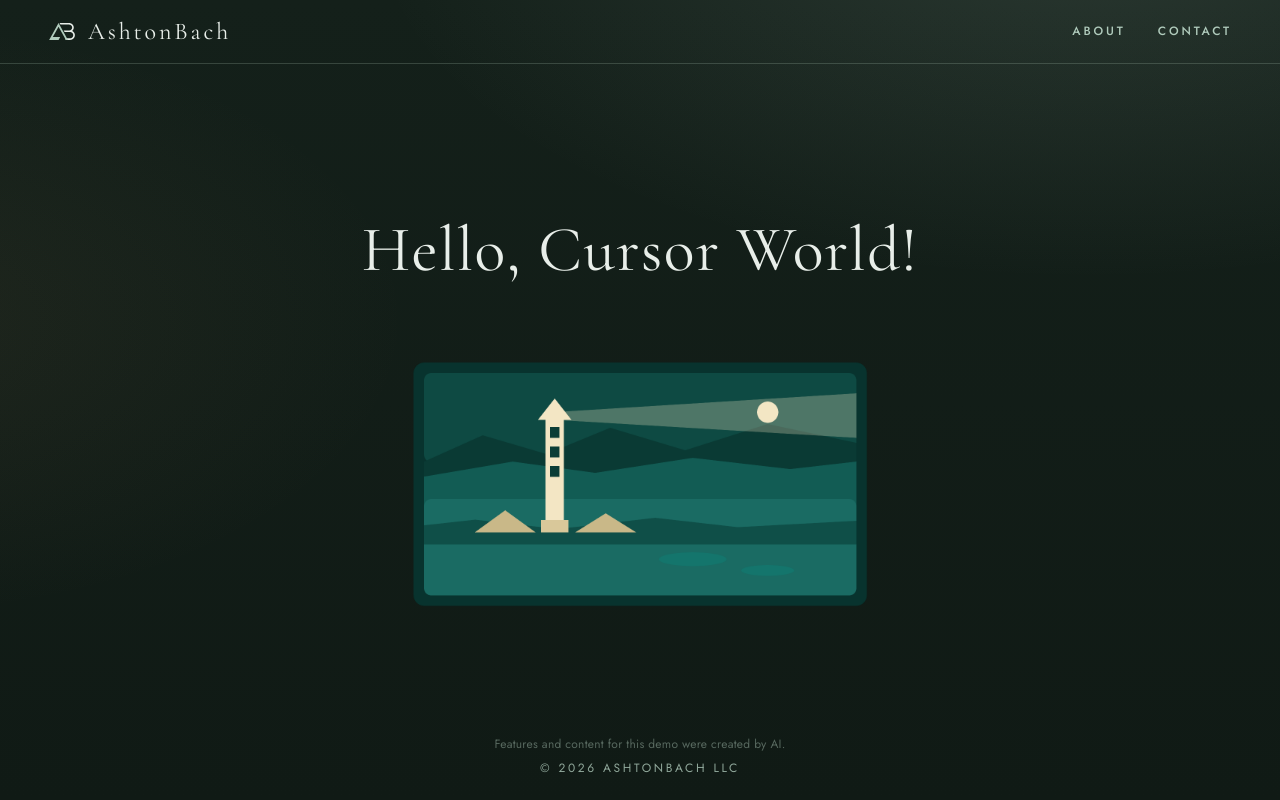
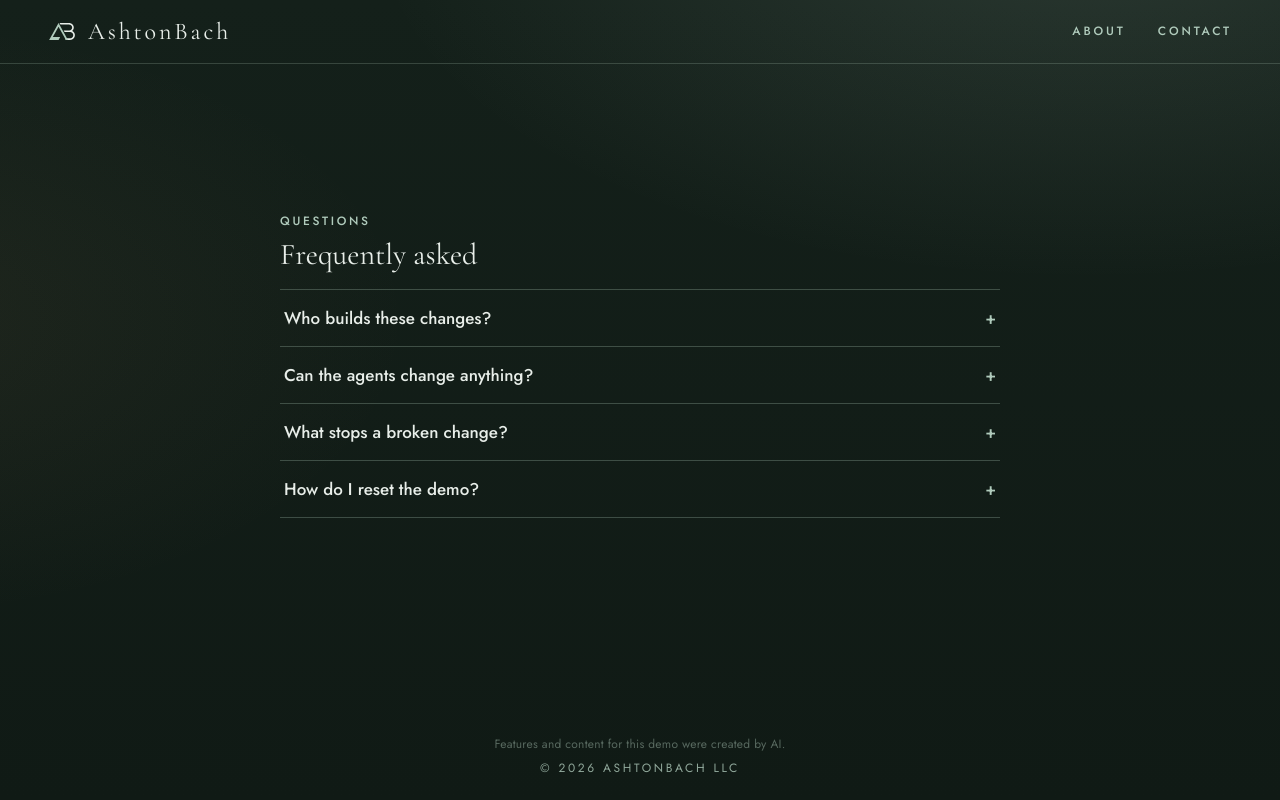
Before and after one commit to ashtonbach/agent-showcase, a Next.js app: page / in a window 1280 px wide. Built offline with nearby package versions, Linux system fonts and the light colour scheme.

Commit message:
Feature: FAQ accordion (Author: Jonah Reyes)
Co-authored-by: Agent 0067 <ashtonbach-bot@users.noreply.github.com>

```diff
--- /dev/null
+++ b/app/lab/faq-accordion/index.tsx
@@ -0,0 +1,48 @@
+"use client";
+import { useState } from "react";
+
+const QA = [
+  ["Who builds these changes?", "A team of AI agents: a coder writes it, a reviewer checks it and QA verifies production."],
+  ["Can the agents change anything?", "No. Each run may only touch one folder, add no dependencies and make no network calls."],
+  ["What stops a broken change?", "Automated gates check the files, the size, banned calls and a screenshot before anything merges."],
+  ["How do I reset the demo?", "The site returns to its base version before every run and again every night at 3 AM CT."],
+];
+const css = `
+.lab-faq { width: min(720px, 100%); margin: 8px auto 56px; }
+.lab-faq h2 { font-family: var(--serif); font-weight: 400; font-size: 30px; line-height: 1.2; margin: 6px 0 16px; }
+.lab-faq-item { border-top: 1px solid rgba(176, 203, 188, 0.28); }
+.lab-faq-item:last-child { border-bottom: 1px solid rgba(176, 203, 188, 0.28); }
+.lab-faq button { width: 100%; display: flex; justify-content: space-between; gap: 16px; padding: 16px 4px; background: none; border: 0; color: inherit; font: 500 17px var(--sans); text-align: left; cursor: pointer; }
+.lab-faq button span:last-child { color: var(--sage); }
+.lab-faq-panel { padding: 0 4px 18px; opacity: 0.85; }
+`;
+
+export default function FaqAccordion() {
+  const [open, setOpen] = useState<number>(-1);
+  return (
+    <section data-lab="faq-accordion" className="lab-faq" aria-labelledby="lab-faq-title">
+      <style>{css}</style>
+      <p className="label">Questions</p>
+      <h2 id="lab-faq-title">Frequently asked</h2>
+      {QA.map(([q, a], i) => (
+        <div className="lab-faq-item" key={q}>
+          <h3>
+            <button
+              type="button"
+              id={`lab-faq-q${i}`}
+              aria-expanded={open === i}
+              aria-controls={`lab-faq-a${i}`}
+              onClick={() => setOpen(open === i ? -1 : i)}
+            >
+              <span>{q}</span>
+              <span aria-hidden="true">{open === i ? "\u2212" : "+"}</span>
+            </button>
+          </h3>
+          <div id={`lab-faq-a${i}`} role="region" aria-labelledby={`lab-faq-q${i}`} className="lab-faq-panel" hidden={open !== i}>
+            {a}
+          </div>
+        </div>
+      ))}
+    </section>
+  );
+}
--- a/app/page.tsx
+++ b/app/page.tsx
@@ -1,9 +1,10 @@
+import Lab from "./lab/faq-accordion";
 export default function Page() {
   return (
     <div style={{ display: "flex", flexDirection: "column", alignItems: "center", width: "100%", gap: "1rem" }}>
       <h1 className="page-title" style={{ whiteSpace: "nowrap" }}>Hello, Cursor World!</h1>
       <img className="world-image" src="/worlds/cursor.png" alt="Cursor world" width={480} height={270} style={{ width: 480, maxWidth: "90vw", height: "auto", margin: 0, borderRadius: 12 }} />
-      {/* lab:slot */}
+      <Lab /> {/* lab:slot */}
     </div>
   );
 }
```
